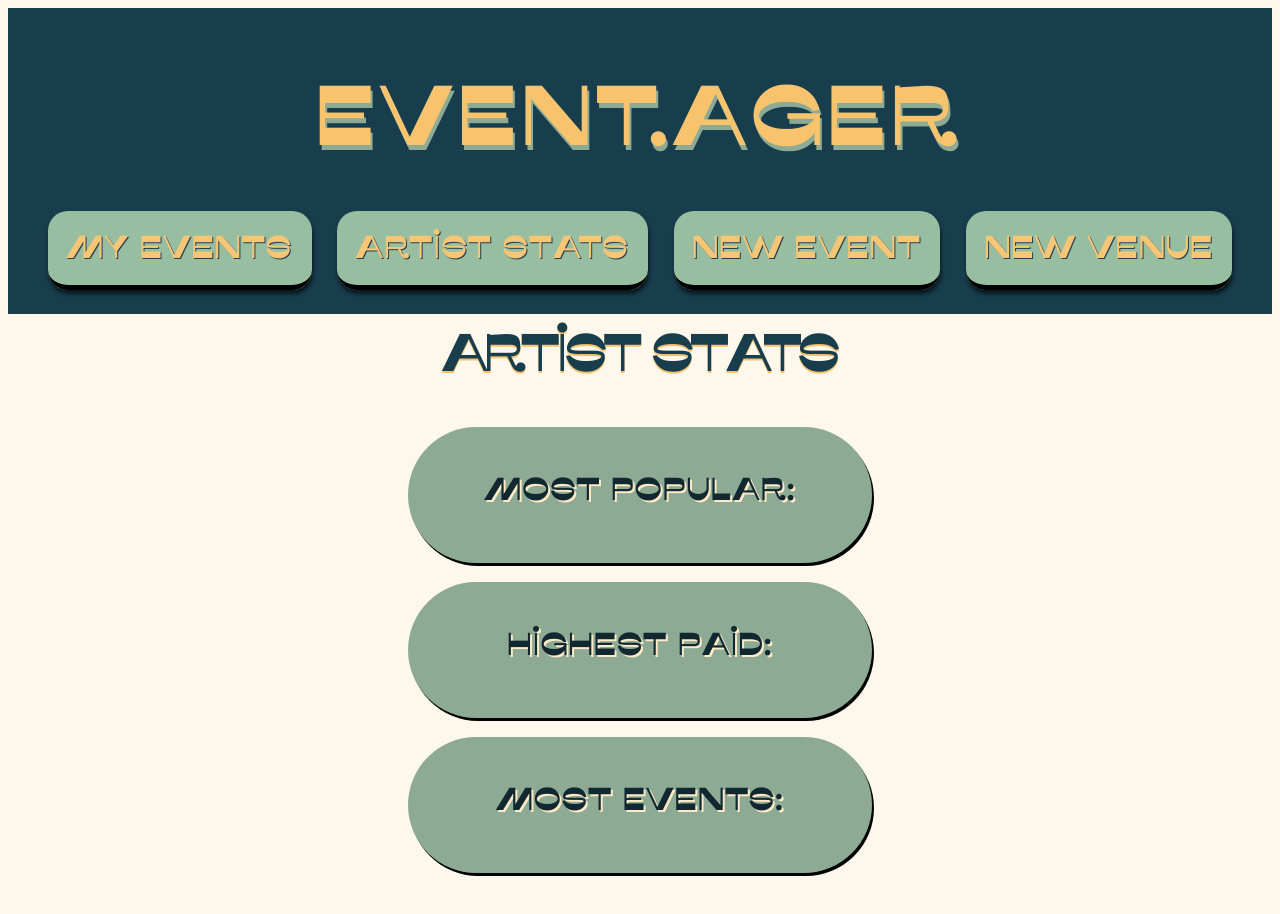
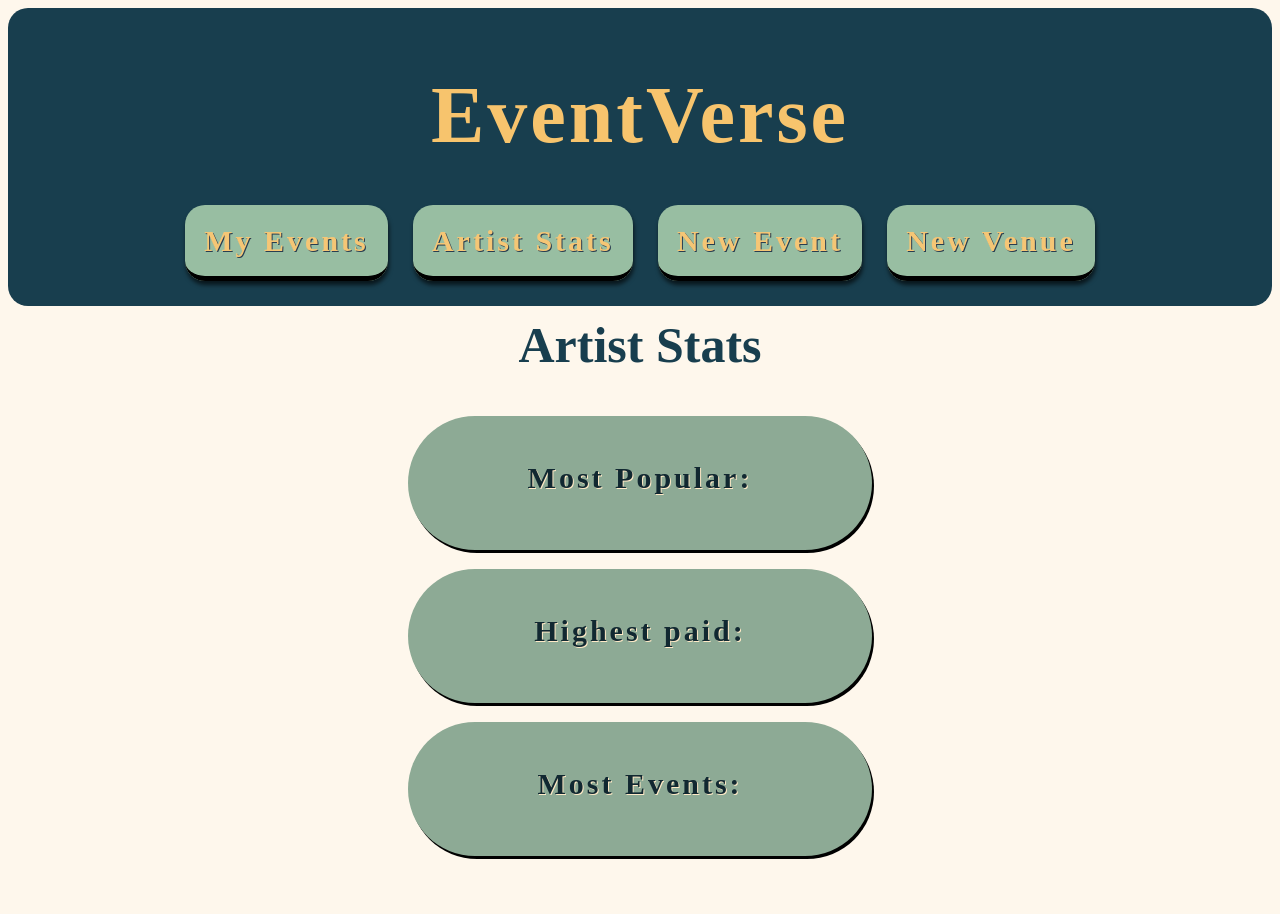
Before and after one commit to Taffie-Theuri/event-management-app-frontend, a React (Create React App) app: page /stats in a window 1280 px wide. Shown: the top 914 px of the page. Built offline with nearby package versions, Linux system fonts and the light colour scheme; no server answers.

Commit message:
css edits

```diff
--- a/src/App.css
+++ b/src/App.css
@@ -1,6 +1,6 @@
 @font-face {
   font-family: Misto;
-  src: url('fonts/Misto.woff2');
+  src: url('fonts/Misto.woff');
 }
 
 @font-face {
@@ -27,38 +27,38 @@ header{
   height: fit-content;
   padding-top: .5rem;
   padding-bottom: 3rem;
+  border-radius: 20px;
 }
 
 h1{
   font-size: 80px;
   padding-bottom: 10px;
   background-color: #183E4E;
-  font-family: Misto;
+  font-family: Nunu;
   color: #f7c46d;
-  text-shadow: 2px 5px #8daa95;
-  letter-spacing: 10px;
+  letter-spacing: 3px;
 }
 
 
 h2{
-  font-family: Misto;
+  font-family: Times New Roman, serif;
   font-size: 50px;
   text-align: center;
   color: #183E4E;
-  text-shadow: 0px 2px #f7c46d;
+  /* text-shadow: 0px 2px #030200; */
   margin-top: 10px;
 }
 
 h3{
   margin: 0 auto;
-  font-family: Misto;
+  font-family: Times New Roman, serif;
   font-size: 30px;
   text-align: center;
   justify-content: center;
   color: #112831;
   font-weight: bold;
   letter-spacing: 3px;
-  text-shadow: 2px 2px #ffeac7;
+  text-shadow: 1px 1px #ffeac7;
 }
 
 h4{
@@ -76,10 +76,10 @@ h4{
 h5{
   margin: 10px;
   font-family: Butler;
-  font-size: 25px;
+  font-size: 24px;
   text-align: center;
   justify-content: center;
-  color: #ffeac7;
+  color: #112831;
   font-weight: bold;
   letter-spacing: 3px;
   text-shadow: 1px 1px #112831;;
@@ -140,10 +140,10 @@ select{
 }
 
 .price{
-  font-size: 25px;
+  font-size: 20px;
   font-weight: bold;
   font-family: Butler;
-  color:#050300;
+  color: #112831;
   /* text-shadow: 3px 1px #112831; */
 }
 
@@ -212,7 +212,7 @@ select{
 }
 button.form-input{
   letter-spacing: 10px;
-  font-family: Misto;
+  font-family: Times New Roman, serif;
   color:#98BEA2;
   background-color:#F5C675;
   text-shadow: 2px 2px 2px#112831;
@@ -265,7 +265,7 @@ button.form-input:hover{
 }
 
 .nav-button{
-  font-family: Misto;
+  font-family: Times New Roman, serif;
   letter-spacing: 3px;
   text-decoration: none;
   background-color: #98BEA2;
@@ -372,7 +372,7 @@ button.form-input:hover{
   margin-bottom: 5%;
   padding: 1%;
   letter-spacing: 5px;
-  font-family: Misto;
+  font-family: Times New Roman, serif;
   color: #112831;
   box-shadow: 0px  4px  #112831;
   background-color:#98BEA2;
@@ -393,7 +393,8 @@ box-shadow: 0px  1px  #112831;
 }
 .stats{
   background-color: #8daa95;
-  border-radius: 650px;
+  font-size: larger;
+  border-radius: 420px;
   padding: 45px;
   margin-right: 400px;
   margin-left: 400px;
@@ -406,15 +407,15 @@ box-shadow: 0px  1px  #112831;
   box-shadow: 2px 3px 0px #F5C675;
 }
 input.search-bar{
-  background-color: #F5C675;
+  background-color: lightgray;
   border-radius: 60px;
   width: 40%;
-  color: #98BEA2;
+  color: #020704;
   font-weight: bold;
   letter-spacing: 3px;
-  text-shadow: 2px 2px 2px #112831;
+  /* text-shadow: 2px 2px 2px #112831; */
   font-size: 25px;
-  font-family: Misto;
+  font-family: Times New Roman, serif;
   letter-spacing: 5px;
   border: none;
 
@@ -551,7 +552,7 @@ input.search-bar{
     text-align: center;
     padding: 9%;
     border-radius: 20px;
-    box-shadow: 5px 5px #183E4E;
+    /* box-shadow: 5px 5px #183E4E; */
     transition: .7s;
 
 
--- a/src/Header.jsx
+++ b/src/Header.jsx
@@ -5,10 +5,10 @@ import NavBar from './NavBar';
 export default function Header() {
   return (
     <>
-    <header>
-      <h1>event.ager</h1>
-      <NavBar />
-    </header>
+      <header>
+        <h1>EventVerse</h1>
+        <NavBar />
+      </header>
     </>
-  )
+  );
 }
```
